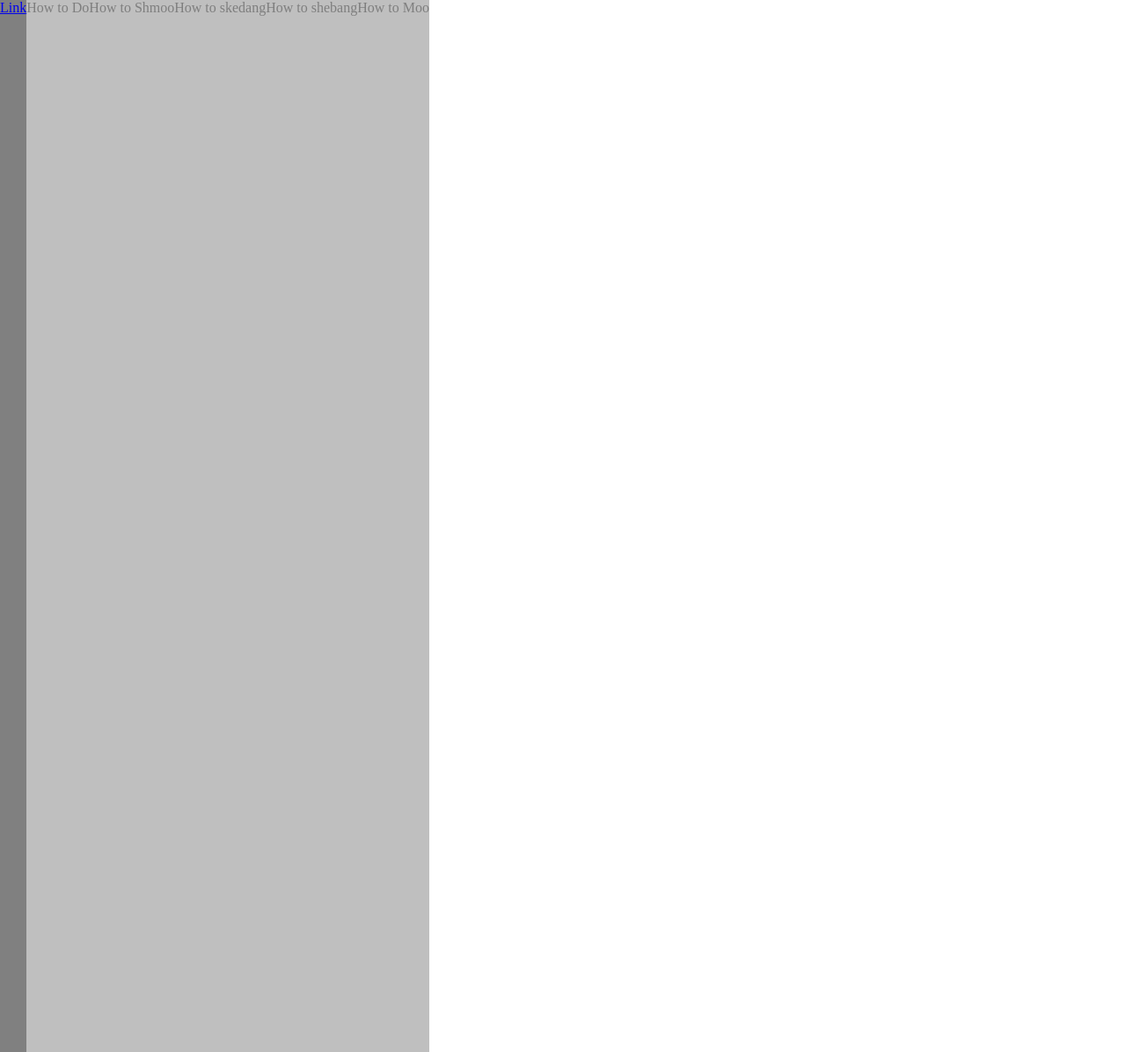
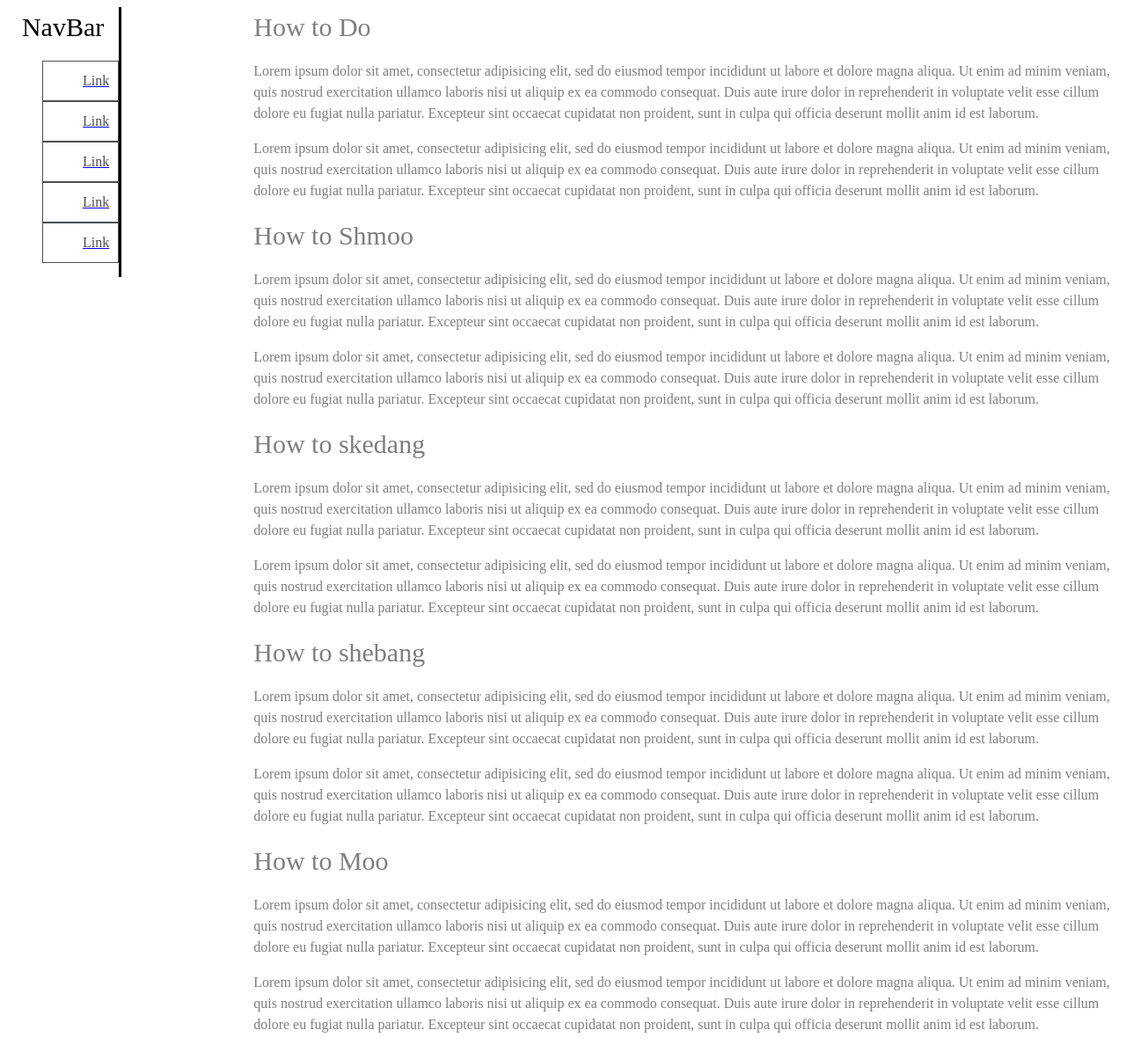
Before and after one commit to Trumbleup/technical-documentation-page, a plain HTML site: page index.html in a window 1280 px wide. Shown: the top 1196 px of the page at 88% size. Drawn offline with Linux system fonts and the light colour scheme.

Commit message:
Working on creating a good looking navbar. Added filler content

```diff
--- a/index.html
+++ b/index.html
@@ -7,39 +7,91 @@
 <body>
 <div id = "main-container">
 	<nav id = "navbar">
-		<header></header>
-		<a class = "nav-link" href="#">Link</a>
-		<a class = "nav-link" href="#"></a>
-		<a class = "nav-link" href="#"></a>
-		<a class = "nav-link" href="#"></a>
-		<a class = "nav-link" href="#"></a>
+		<header>NavBar</header>
+	   	<ul>
+		<a class = "nav-link" href="#"><li>Link</li></a>
+		<a class = "nav-link" href="#"><li>Link</li></a>
+		<a class = "nav-link" href="#"><li>Link</li></a>
+		<a class = "nav-link" href="#"><li>Link</li></a>
+		<a class = "nav-link" href="#"><li>Link</li></a>
+		</ul>
 	</nav>
 
 	<main id = "main-doc">
 		<section id ="#" class = "main-section">
 			<header>How to Do</header>
-			<p></p>
-			<p></p>
+			<p>Lorem ipsum dolor sit amet, consectetur adipisicing elit, sed do eiusmod
+			tempor incididunt ut labore et dolore magna aliqua. Ut enim ad minim veniam,
+			quis nostrud exercitation ullamco laboris nisi ut aliquip ex ea commodo
+			consequat. Duis aute irure dolor in reprehenderit in voluptate velit esse
+			cillum dolore eu fugiat nulla pariatur. Excepteur sint occaecat cupidatat non
+			proident, sunt in culpa qui officia deserunt mollit anim id est laborum.</p>
+			<p>Lorem ipsum dolor sit amet, consectetur adipisicing elit, sed do eiusmod
+			tempor incididunt ut labore et dolore magna aliqua. Ut enim ad minim veniam,
+			quis nostrud exercitation ullamco laboris nisi ut aliquip ex ea commodo
+			consequat. Duis aute irure dolor in reprehenderit in voluptate velit esse
+			cillum dolore eu fugiat nulla pariatur. Excepteur sint occaecat cupidatat non
+			proident, sunt in culpa qui officia deserunt mollit anim id est laborum.</p>
 		</section>
 		<section id ="#" class = "main-section">
 			<header>How to Shmoo</header>
-			<p></p>
-			<p></p>
+			<p>Lorem ipsum dolor sit amet, consectetur adipisicing elit, sed do eiusmod
+			tempor incididunt ut labore et dolore magna aliqua. Ut enim ad minim veniam,
+			quis nostrud exercitation ullamco laboris nisi ut aliquip ex ea commodo
+			consequat. Duis aute irure dolor in reprehenderit in voluptate velit esse
+			cillum dolore eu fugiat nulla pariatur. Excepteur sint occaecat cupidatat non
+			proident, sunt in culpa qui officia deserunt mollit anim id est laborum.</p>
+			<p>Lorem ipsum dolor sit amet, consectetur adipisicing elit, sed do eiusmod
+			tempor incididunt ut labore et dolore magna aliqua. Ut enim ad minim veniam,
+			quis nostrud exercitation ullamco laboris nisi ut aliquip ex ea commodo
+			consequat. Duis aute irure dolor in reprehenderit in voluptate velit esse
+			cillum dolore eu fugiat nulla pariatur. Excepteur sint occaecat cupidatat non
+			proident, sunt in culpa qui officia deserunt mollit anim id est laborum.</p>
 		</section>
 		<section id ="#" class = "main-section">
 			<header>How to skedang</header>
-			<p></p>
-			<p></p>
+			<p>Lorem ipsum dolor sit amet, consectetur adipisicing elit, sed do eiusmod
+			tempor incididunt ut labore et dolore magna aliqua. Ut enim ad minim veniam,
+			quis nostrud exercitation ullamco laboris nisi ut aliquip ex ea commodo
+			consequat. Duis aute irure dolor in reprehenderit in voluptate velit esse
+			cillum dolore eu fugiat nulla pariatur. Excepteur sint occaecat cupidatat non
+			proident, sunt in culpa qui officia deserunt mollit anim id est laborum.</p>
+			<p>Lorem ipsum dolor sit amet, consectetur adipisicing elit, sed do eiusmod
+			tempor incididunt ut labore et dolore magna aliqua. Ut enim ad minim veniam,
+			quis nostrud exercitation ullamco laboris nisi ut aliquip ex ea commodo
+			consequat. Duis aute irure dolor in reprehenderit in voluptate velit esse
+			cillum dolore eu fugiat nulla pariatur. Excepteur sint occaecat cupidatat non
+			proident, sunt in culpa qui officia deserunt mollit anim id est laborum.</p>
 		</section>
 		<section id ="#" class = "main-section">
 			<header>How to shebang</header>
-			<p></p>
-			<p></p>
+			<p>Lorem ipsum dolor sit amet, consectetur adipisicing elit, sed do eiusmod
+			tempor incididunt ut labore et dolore magna aliqua. Ut enim ad minim veniam,
+			quis nostrud exercitation ullamco laboris nisi ut aliquip ex ea commodo
+			consequat. Duis aute irure dolor in reprehenderit in voluptate velit esse
+			cillum dolore eu fugiat nulla pariatur. Excepteur sint occaecat cupidatat non
+			proident, sunt in culpa qui officia deserunt mollit anim id est laborum.</p>
+			<p>Lorem ipsum dolor sit amet, consectetur adipisicing elit, sed do eiusmod
+			tempor incididunt ut labore et dolore magna aliqua. Ut enim ad minim veniam,
+			quis nostrud exercitation ullamco laboris nisi ut aliquip ex ea commodo
+			consequat. Duis aute irure dolor in reprehenderit in voluptate velit esse
+			cillum dolore eu fugiat nulla pariatur. Excepteur sint occaecat cupidatat non
+			proident, sunt in culpa qui officia deserunt mollit anim id est laborum.</p>
 		</section>
 		<section id ="#" class = "main-section">
 			<header>How to Moo</header>
-			<p></p>
-			<p></p>
+			<p>Lorem ipsum dolor sit amet, consectetur adipisicing elit, sed do eiusmod
+			tempor incididunt ut labore et dolore magna aliqua. Ut enim ad minim veniam,
+			quis nostrud exercitation ullamco laboris nisi ut aliquip ex ea commodo
+			consequat. Duis aute irure dolor in reprehenderit in voluptate velit esse
+			cillum dolore eu fugiat nulla pariatur. Excepteur sint occaecat cupidatat non
+			proident, sunt in culpa qui officia deserunt mollit anim id est laborum.</p>
+			<p>Lorem ipsum dolor sit amet, consectetur adipisicing elit, sed do eiusmod
+			tempor incididunt ut labore et dolore magna aliqua. Ut enim ad minim veniam,
+			quis nostrud exercitation ullamco laboris nisi ut aliquip ex ea commodo
+			consequat. Duis aute irure dolor in reprehenderit in voluptate velit esse
+			cillum dolore eu fugiat nulla pariatur. Excepteur sint occaecat cupidatat non
+			proident, sunt in culpa qui officia deserunt mollit anim id est laborum.</p>
 		</section>
 	</main>
 </div>
--- a/style.css
+++ b/style.css
@@ -1,7 +1,12 @@
-* {
+/** {
 	padding: 0;
 	margin: 0;
 	box-sizing: border-box;
+}
+*/
+body {
+	line-height: 1.5;
+
 }
 
 
@@ -14,12 +19,36 @@
 
 #navbar {
 	display: flex;
-	background-color: gray;
-	height: 1900px;
+	flex-direction: column;
+	align-items: center;
+	top: 0px;
+	left: 0px;
+	height: 100%;
+	width: 300px;
+	border-right: solid;
+}
+
+#navbar ul {
+	height: 88%;
+	list-style: none;
+}
+
+#navbar li {
+	color: #4d4e53;
+	border: 1px solid;
+	padding: 10px;
+	padding-left: 45px;
+	/*padding-left: 75px;*/
+
 }
 
 #main-doc {
 	display: flex;
-	background-color: gray;
+	flex-direction: column;
 	opacity: 0.5;
+	margin-left: 150px;
 }
+
+header {
+	font-size: 30px;
+}
```
